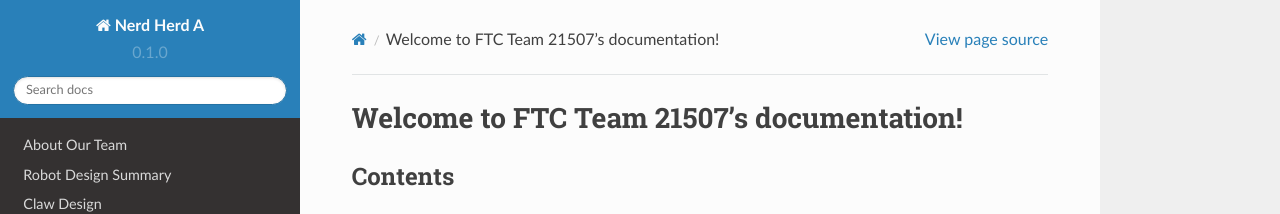
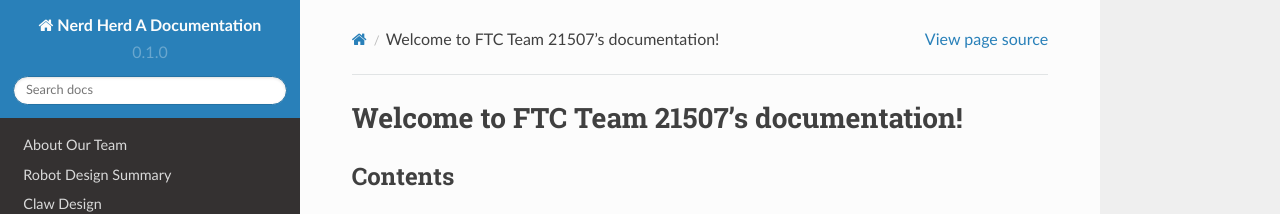
Before and after one commit to samanthac02/FTCDocumentation, a Sphinx documentation site: the page built from docs/source/index.rst, in a window 1280 px wide. Shown: the top 214 px of the page. Built offline with Sphinx 7.4.7 and the Read the Docs theme 2.0.0, drawn with Linux system fonts in a browser that asks for light colours.

Commit message:
Update conf.py

```diff
--- a/docs/source/conf.py
+++ b/docs/source/conf.py
@@ -2,7 +2,7 @@
 
 # -- Project information
 
-project = 'Nerd Herd A'
+project = 'Nerd Herd A Documentation'
 copyright = '2022, Nerd Herd A'
 author = 'Nerd Herd A'
 
```
